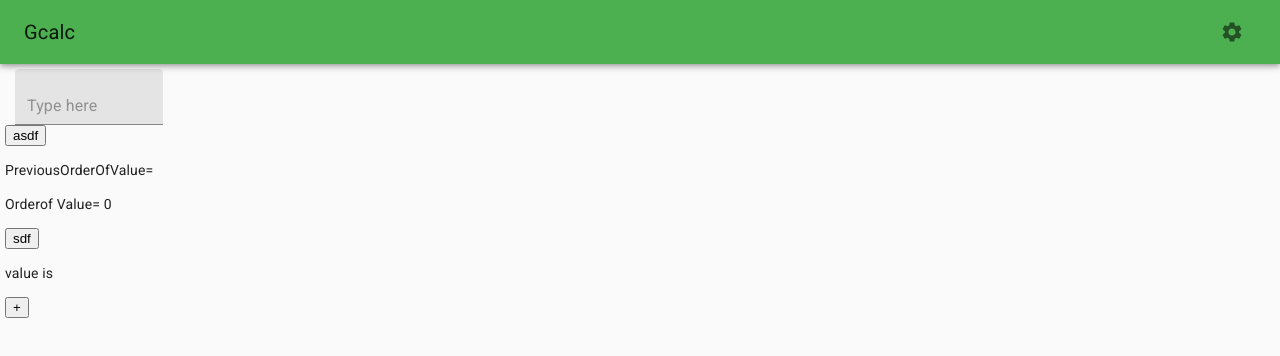
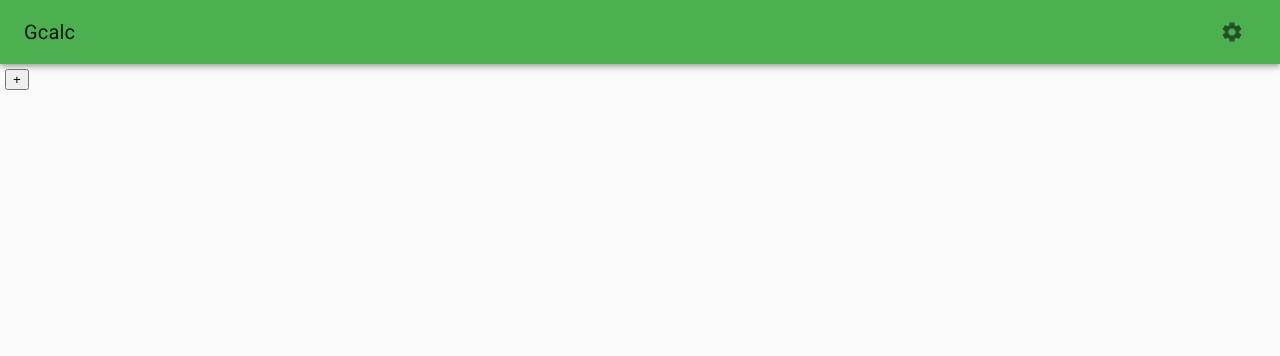
Before and after one commit to natetheadequate/eqcalc.ml, a React (Create React App) app: page / in a window 1280 px wide. Shown: the top 356 px of the page. Built offline with nearby package versions, Linux system fonts and the light colour scheme.

Commit message:
undebugging

```diff
--- a/src/Panel.jsx
+++ b/src/Panel.jsx
@@ -1,48 +1,44 @@
-import React, { useState, useRef, useEffect } from 'react';
+import React, { useState } from 'react';
+import { withStyles } from '@material-ui/core';
 import PropTypes, { string } from 'prop-types';
-import { withStyles } from '@material-ui/core';
 import { DragDropContext, Draggable, Droppable } from 'react-beautiful-dnd';
 import BoxAppender from './BoxAppender';
 
 const styles = {
     root: {
         maxWidth: 'min-content',
-        padding: '5px'
+        padding: '5px',
     },
-    inputDiv: {
-    }
 }
 function Panel({ classes, addable, value, setValue, Childs }) {
     /*
-    orderOfValue is an array of integers representing indexes on the value prop array.
+    orderOfValue and previousOrderOfValue are an array of integers representing indexes on the value array that was propdrilled from Calculator.
     The indexes in orderOfValue are arranged in the order that the elements of value should be rendered to the screen.
     When onDragEnd, orderOfValue is copied to a new array, the index of the value array of the dragged object is found,
     then that index is moved in the orderOfValue array to where the user dropped it. setOrderOfValue is called with this new array.
     The state is now stored.
     */
-    const [previousOrderOfValue, setOrderOfValue] = useState([]);// this remains even when props are reloaded, so when you add a new value, all the previous reordering doesn't go away
-    console.debug('hi');
-    const orderOfValue = previousOrderOfValue.concat((value.map((v, i) =>// i want to take into account the previous order of value and any changes to the value array.
-        previousOrderOfValue.indexOf(i) === -1?i:null // if the specified index of value doesnt already have a placement, then its key is appended to the end of previousorderofvalue.
-    )).filter(v=>v!==null));
-    const updateAValue = (newValue, i) => {
-        const valu = value.concat([]);// so i can work on a new array not a reference to value which is immutable
-        valu[i] = newValue;  // a removed node is set to null
-        console.debug(`setting value from ${value} to ${valu} because ${valu[i]} at ${i} is now ${newValue}`);
+    const [previousOrderOfValue, setOrderOfValue] = useState([]);
+    /* previousOrderOfValue is used to store past reorganization.
+    When a user drags an element to a new position, setOrderOfValue is called so the reorganization persists for another render. */
+
+    const orderOfValue = previousOrderOfValue.concat((value.map((v, i) =>
+        previousOrderOfValue.indexOf(i) === -1 ? i : null // adding any indexes of value not in previousOrderOfValue to the end of orderOfValue (if a new Childs was added)
+    )).filter(v => v !== null));//don't include indexes which correspond to null values. That means they were removed
+    //previousOrderOfValue is no longer needed
+
+    const updateAValue = (newValue, i) => {// newvalue is '' for adding and null if removing
+        const valu = [...value];
+        valu[i] = newValue;
         setValue(valu);
     }
     const onDragEnd = (result) => {
-        if (!result.destination || result.destination.index===result.source.index) {
+        if (!result.destination || result.destination.index === result.source.index) {
             return;
         }
-        console.debug("in onDragEnd");
-        console.debug({result,orderOfValue});
-        const newValue=Array.from(orderOfValue);
-        console.debug({newValue, result});
-        const [draggedId]=newValue.splice(result.source.index,1);
-        console.debug({draggedId,newValue});
-        newValue.splice(result.destination.index,0,draggedId);
-        console.debug({newValue})
+        const newValue = [...orderOfValue];
+        const [draggedId] = newValue.splice(result.source.index, 1);
+        newValue.splice(result.destination.index, 0, draggedId);
         setOrderOfValue(newValue);
     }
 
@@ -53,25 +49,19 @@ function Panel({ classes, addable, value, setValue, Childs }) {
                     (provided) => (
                         // eslint-disable-next-line react/jsx-props-no-spreading
                         <div {...provided.droppableProps} ref={provided.innerRef}>
-                                {// this array of draggables is initialized assigned all the values and setters to the value array.
-                                // even if the the superficial order changes, the values array order does not change.
+                            {
                                 orderOfValue.map((indexInValue, indexDisplayed) => {
-                                    /* i represents the index in the value array that is being rendered.
-                                        Thus it is possible to reorder the array by changing the order of the indices in the orderOfValues array
-                                    */
-                                    console.debug('Called inside map function');
-                                    console.debug({indexInValue, indexDisplayed, orderOfValue});
-                                    if (value[indexInValue] != null) {
-                                        return (<Draggable key={indexInValue.toString()} draggableId={indexInValue.toString()} index={indexDisplayed}>
+                                    (
+                                        <Draggable key={indexInValue.toString()} draggableId={indexInValue.toString()} index={indexDisplayed}>
                                             {(provided) => (
                                                 // eslint-disable-next-line react/jsx-props-no-spreading
                                                 <div style={provided.draggableProps.style} ref={provided.innerRef} {...provided.draggableProps} {...provided.dragHandleProps} className={classes.inputDiv} >
                                                     <Childs key={indexInValue} value={value[indexInValue]} setValue={(newValue) => { updateAValue(newValue, indexInValue) }} />
-                                                    <button type="button" onClick={() => { console.debug('called by button'); console.debug({indexInValue,indexDisplayed,orderOfValue})}}>asdf</button>
+                                                    <button type="button" onClick={() => { console.debug('called by button'); console.debug({ indexInValue, indexDisplayed, orderOfValue }) }}>asdf</button>
                                                 </div> // null will mean removal
                                             )}
-                                        </Draggable>)
-                                    } return `Error ${value[indexInValue]}`;
+                                        </Draggable>
+                                    )
                                 })
                             }
                             {provided.placeholder}
@@ -79,9 +69,6 @@ function Panel({ classes, addable, value, setValue, Childs }) {
                     )
                 }</Droppable>
             </DragDropContext>
-            <p> PreviousOrderOfValue= {previousOrderOfValue} </p>
-            <p>Orderof Value= {orderOfValue}</p><button onClick={() => console.debug(orderOfValue)}>sdf</button>
-            <p>value is{value}</p>
             {addable && <BoxAppender add={() => updateAValue('', value.length)} />}
         </div>
     )
@@ -90,7 +77,8 @@ Panel.propTypes = {
     Childs: PropTypes.func.isRequired,
     addable: PropTypes.bool,
     setValue: PropTypes.func.isRequired,
-    value: PropTypes.array.isRequired
+    value: PropTypes.arrayOf(string).isRequired,
+    classes: PropTypes.arrayOf(string).isRequired
 }
 Panel.defaultProps = {
     addable: false
```
